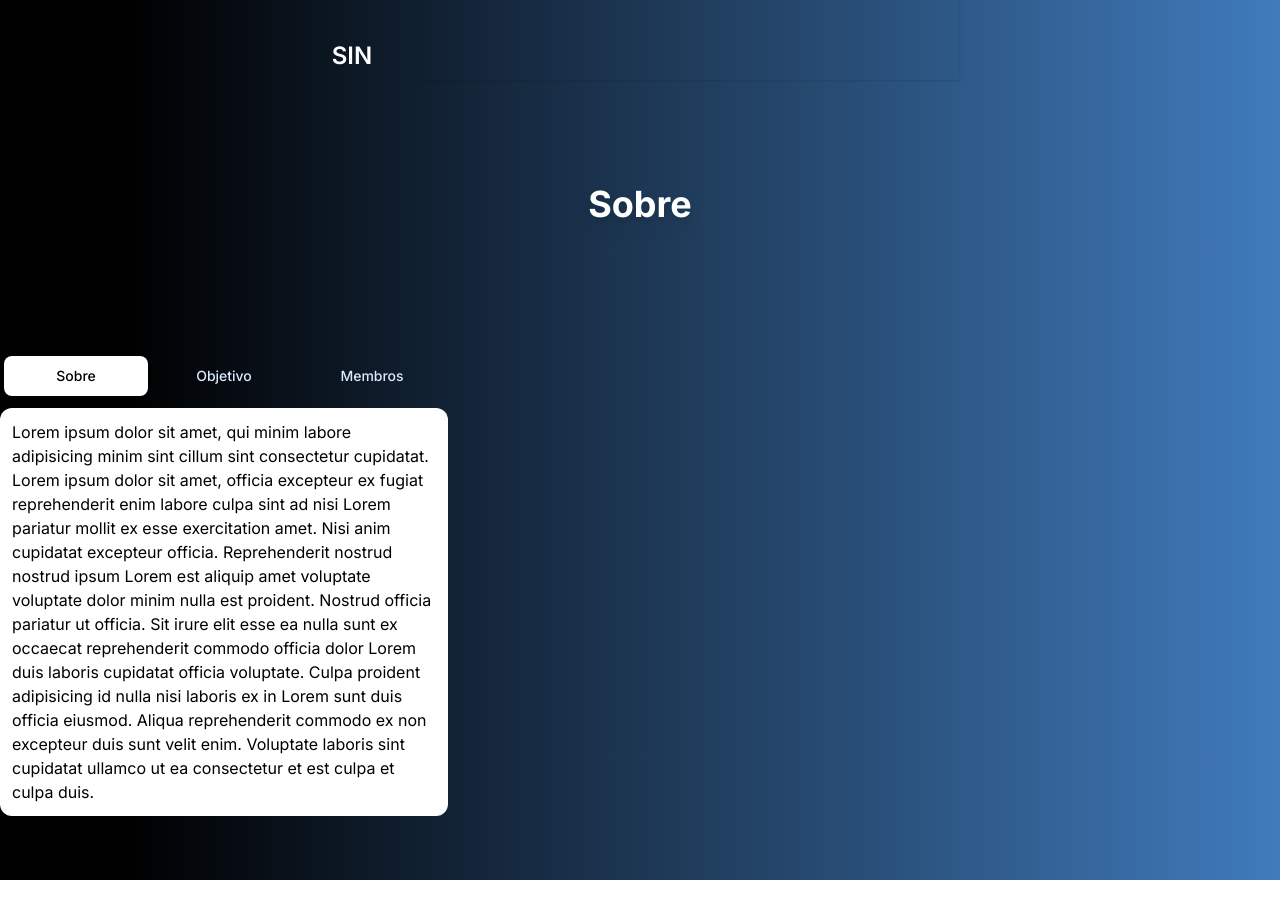
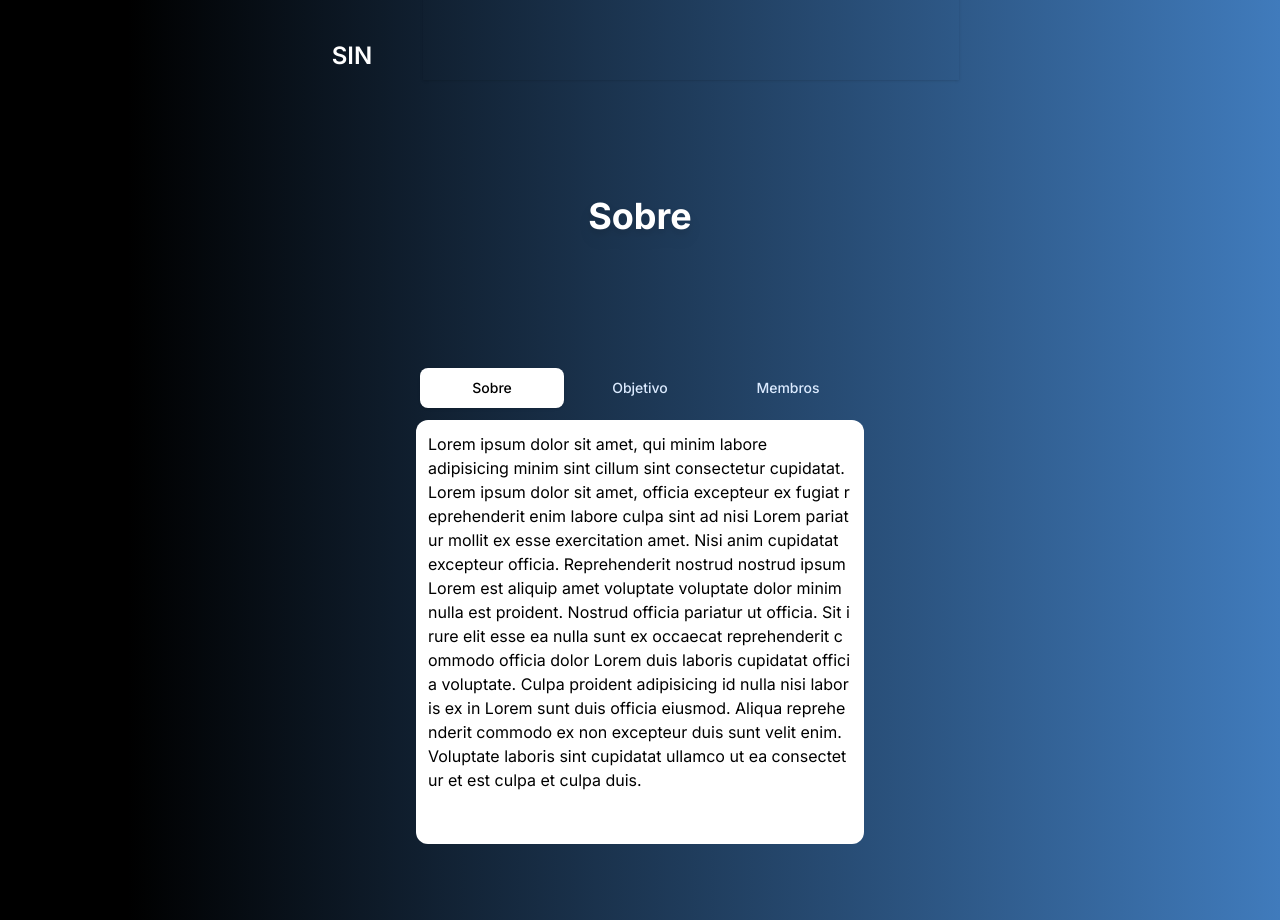
Before and after one commit to websterramos/dacomp, a Next.js app: page / in a window 1280 px wide. Shown: the part 1020-1940 px from the top of the page. Before the commit the page ends 1900 px from the top, so only its background shows below. Built offline with nearby package versions, Linux system fonts and the light colour scheme.

Commit message:
definindo base do componente About

```diff
--- a/src/components/About.tsx
+++ b/src/components/About.tsx
@@ -7,15 +7,13 @@ import classNames from '../utils/classesUtil'
 const About = () => {
 
   return (
-      <div className={'flex-col' }>
+      <div className='flex flex-col items-center justify-center h-screen'>
         <div className='flex justify-center items-center'>
-          <h3 className='text-center text-4xl text-white font-bold drop-shadow-lg p-16' id='Courses'>Sobre</h3>
+          <h3 className='text-center text-4xl text-white font-bold drop-shadow-lg p-16' id='About'>Sobre</h3>
         </div>
 
-        <AboutChild/>
+      <AboutChild/>
       </div>
-
-
   )
 }
 
@@ -43,7 +41,7 @@ const AboutChild = () => {
   })
 
   return (
-    <div className="flex-col justify-center w-full max-w-md px-2 py-16 sm:px-0">
+    <div className="max-w-md px-2 py-16 sm:px-0">
       <Tab.Group>
         <Tab.List className="flex space-x-1 rounded-xl p-1">
           {Object.keys(dacomp).map((topic) => (
@@ -72,16 +70,18 @@ const AboutChild = () => {
                 'ring-white ring-opacity-60 ring-offset-2 ring-offset-blue-400 focus:outline-none focus:ring-2'
               )}
             >
+              <div className="h-[400px] ">
               {Array.isArray(topic) ? (
                 // renderiza componentes de Membros
                 <h1> So membro brabo</h1>
               ) : (
                 <div>
                   <h1>{topic.title}</h1>
-                  <p>{topic.content}</p>
+                  <p className='break-all'>{topic.content}</p>
                 </div>
 
               )}
+              </div>
             </Tab.Panel>
           ))}
         </Tab.Panels>
```
